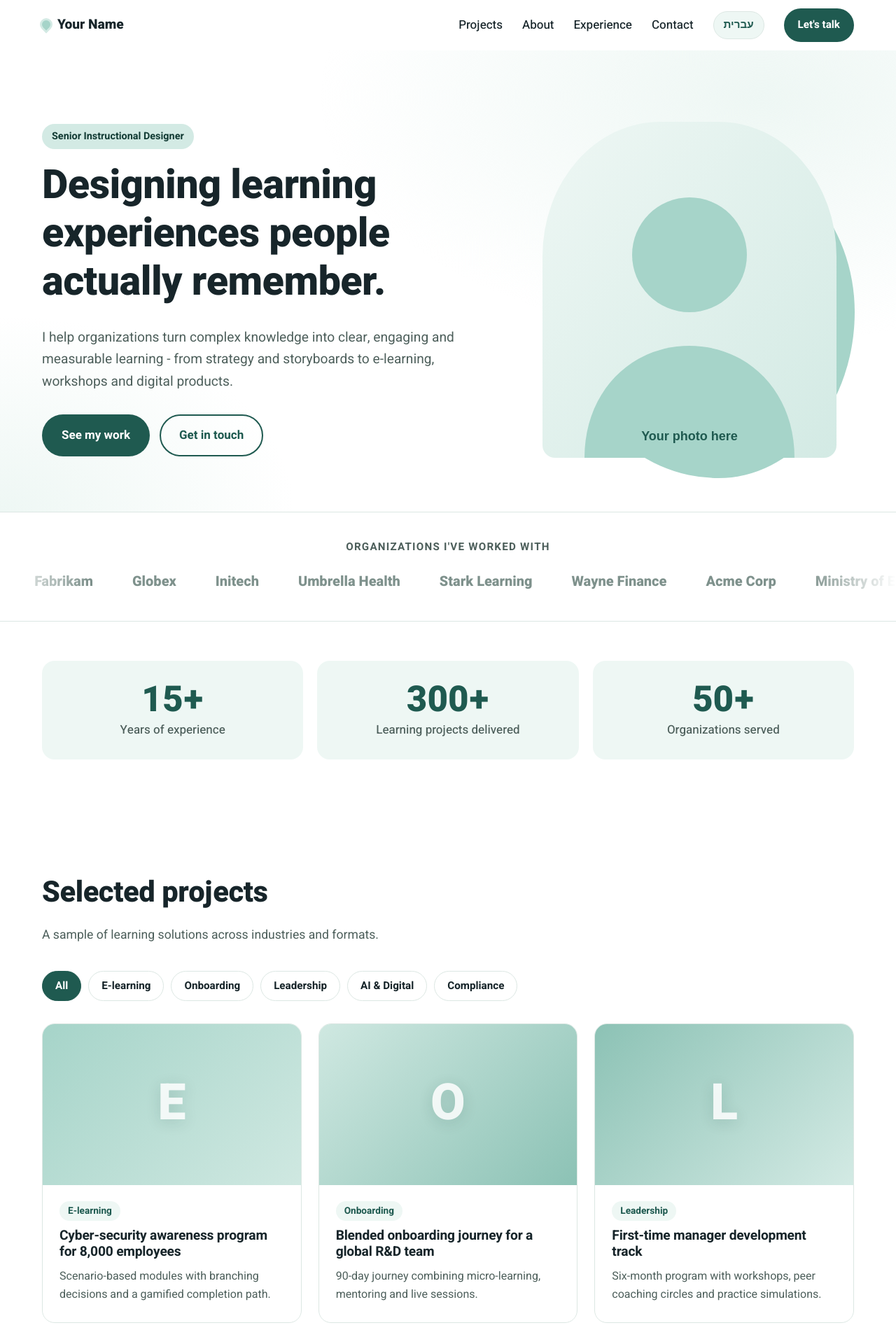
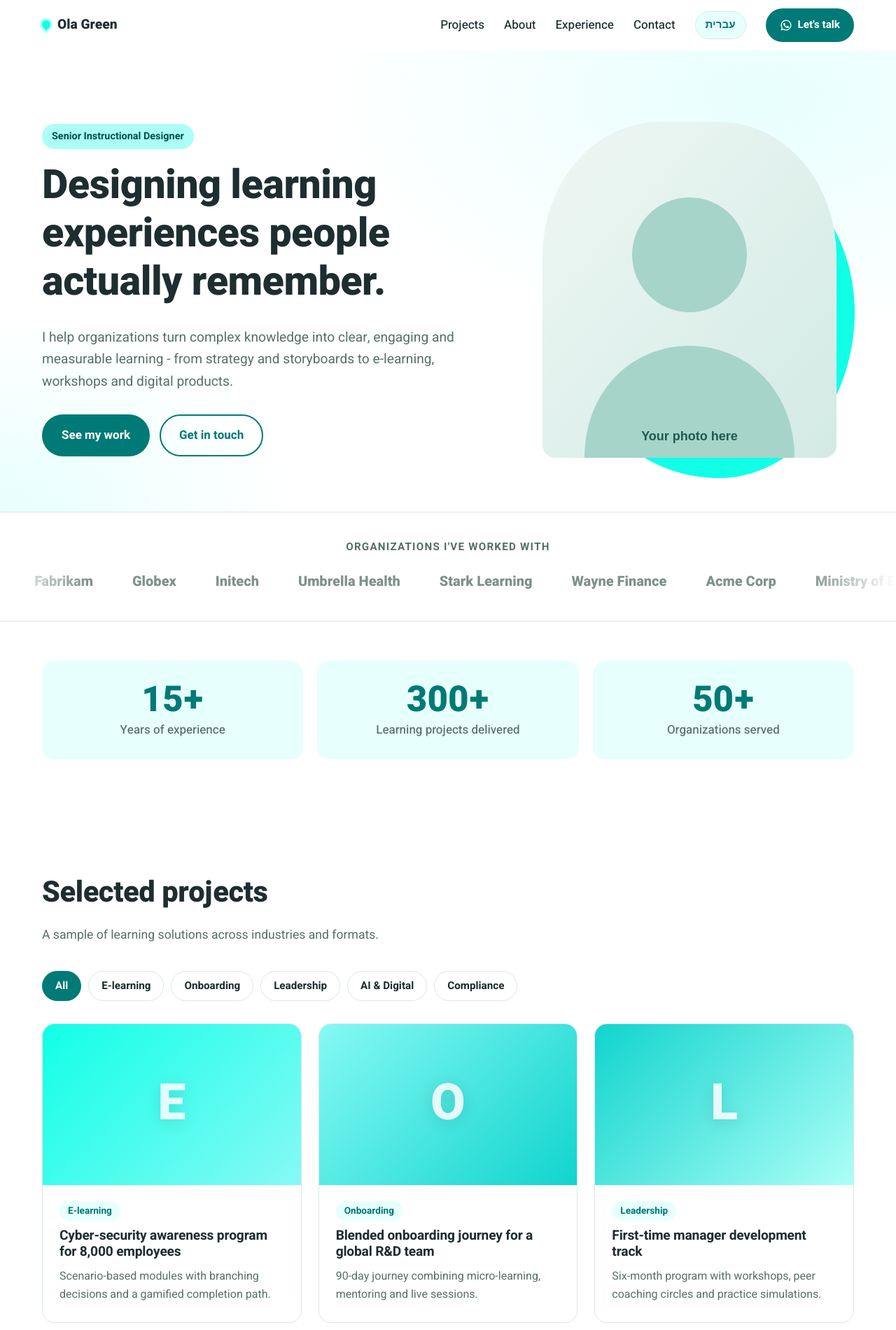
Before and after one commit to OlaGreen82/portfolio, a plain HTML site: page site/index.html in a window 1280 px wide. Shown: the top 1900 px of the page at 70% size. Drawn offline with Linux system fonts and the light colour scheme.

Commit message:
Personalize portfolio and brighten brand color
- Set real name (Ola Green / אולה גרין) and WhatsApp number
- Switch brand color from muted Dewdrops green to neon cyan #11FFE7
- Add WhatsApp icon to the header "Let's talk" button
- Document the EN/HE content-mirroring convention in CLAUDE.md

Co-Authored-By: Claude Sonnet 5 <noreply@anthropic.com>

```diff
--- a/site/css/styles.css
+++ b/site/css/styles.css
@@ -4,14 +4,14 @@
    Pantone Connect if you have it. Everything else derives from it visually.
    ========================================================================== */
 :root {
-  --dewdrop: #A6D4C9;        /* primary brand colour */
-  --dewdrop-soft: #D3EAE4;   /* borders, chips */
-  --dewdrop-mist: #EEF7F4;   /* tinted section backgrounds */
-  --dewdrop-deep: #1F5A50;   /* buttons, links (AA contrast on white) */
-  --dewdrop-dark: #143D36;   /* hover state */
+  --dewdrop: #11FFE7;        /* primary brand colour */
+  --dewdrop-soft: #ACFFF7;   /* borders, chips */
+  --dewdrop-mist: #E7FFFD;   /* tinted section backgrounds */
+  --dewdrop-deep: #007A76;   /* buttons, links (AA contrast on white) */
+  --dewdrop-dark: #00524F;   /* hover state */
 
-  --ink: #17252A;
-  --ink-muted: #4D5F5B;
+  --ink: #1E2E30;
+  --ink-muted: #56706A;
   --paper: #FFFFFF;
   --line: #DCE7E3;
 
@@ -72,6 +72,7 @@ p { margin: 0 0 1em; }
   transition: background-color .2s, color .2s, border-color .2s, transform .2s;
 }
 .btn:hover { transform: translateY(-2px); }
+.btn svg { width: 18px; height: 18px; fill: currentColor; flex-shrink: 0; }
 .btn-primary { background: var(--dewdrop-deep); color: #fff; }
 .btn-primary:hover { background: var(--dewdrop-dark); }
 .btn-ghost { border-color: var(--dewdrop-deep); color: var(--dewdrop-deep); background: transparent; }
@@ -242,9 +243,9 @@ p { margin: 0 0 1em; }
 
 .project-media { position: relative; aspect-ratio: 16 / 10; display: grid; place-items: center; overflow: hidden; }
 .project-media img { width: 100%; height: 100%; object-fit: cover; }
-.tone-0 { background: linear-gradient(135deg, var(--dewdrop), #CFE8E1); }
-.tone-1 { background: linear-gradient(135deg, #CFE8E1, #8CC2B5); }
-.tone-2 { background: linear-gradient(135deg, #8CC2B5, var(--dewdrop-soft)); }
+.tone-0 { background: linear-gradient(135deg, var(--dewdrop), #86F9F5); }
+.tone-1 { background: linear-gradient(135deg, #86F9F5, #11D4CE); }
+.tone-2 { background: linear-gradient(135deg, #11D4CE, var(--dewdrop-soft)); }
 .tone-3 { background: linear-gradient(135deg, var(--dewdrop-soft), var(--dewdrop)); }
 .project-initial { font-size: 4.5rem; font-weight: 800; color: rgba(255, 255, 255, 0.85); text-shadow: 0 4px 20px rgba(20, 61, 54, .15); }
 
@@ -295,7 +296,7 @@ p { margin: 0 0 1em; }
 .timeline-item p { color: var(--ink-muted); margin: 0; }
 
 /* ---- Contact ------------------------------------------------------------ */
-.contact { background: linear-gradient(160deg, var(--dewdrop) 0%, #8FC6B9 100%); }
+.contact { background: linear-gradient(160deg, var(--dewdrop) 0%, #11D4CE 100%); }
 .contact-inner { text-align: center; max-width: 760px; }
 .contact .lead { margin-inline: auto; color: var(--dewdrop-dark); }
 .contact-links { display: flex; flex-wrap: wrap; justify-content: center; gap: 16px; margin-top: 32px; }
--- a/site/index.html
+++ b/site/index.html
@@ -30,7 +30,10 @@
         <a href="#experience" data-t="nav.experience"></a>
         <a href="#contact" data-t="nav.contact"></a>
         <button class="lang-toggle" type="button" data-t="langToggle"></button>
-        <a class="btn btn-primary btn-sm js-whatsapp" target="_blank" rel="noopener" data-t="nav.talk"></a>
+        <a class="btn btn-primary btn-sm js-whatsapp" target="_blank" rel="noopener">
+          <svg viewBox="0 0 24 24" aria-hidden="true"><path d="M12 2a10 10 0 0 0-8.6 15.1L2 22l5-1.3A10 10 0 1 0 12 2zm0 18.2a8.2 8.2 0 0 1-4.2-1.2l-.3-.2-3 .8.8-2.9-.2-.3A8.2 8.2 0 1 1 12 20.2zm4.5-6.1c-.2-.1-1.5-.7-1.7-.8-.2-.1-.4-.1-.6.1l-.8 1c-.1.2-.3.2-.5.1a6.7 6.7 0 0 1-3.3-2.9c-.2-.4.2-.4.7-1.3.1-.2 0-.3 0-.4l-.8-1.9c-.2-.5-.4-.4-.6-.4h-.5a1 1 0 0 0-.7.3 3 3 0 0 0-.9 2.2 5.2 5.2 0 0 0 1.1 2.7 11.8 11.8 0 0 0 4.5 4c1.7.7 2.3.8 3.2.6a2.7 2.7 0 0 0 1.8-1.3 2.2 2.2 0 0 0 .2-1.3c-.1-.1-.3-.2-.5-.3z"/></svg>
+          <span data-t="nav.talk"></span>
+        </a>
       </nav>
     </div>
   </header>
--- a/site/js/content.js
+++ b/site/js/content.js
@@ -9,7 +9,7 @@ window.SITE_CONTENT = {
     email: "hello@example.com",
     linkedin: "https://www.linkedin.com/in/your-profile",
     // International format, digits only (972 = Israel), e.g. 972501234567
-    whatsapp: "972500000000",
+    whatsapp: "972545794047",
     cvUrl: "#", // e.g. "files/cv.pdf" once you add it to site/files/
     portrait: "img/portrait-placeholder.svg",
 
@@ -22,9 +22,9 @@ window.SITE_CONTENT = {
   },
 
   en: {
-    name: "Your Name",
+    name: "Ola Green",
     meta: {
-      title: "Your Name | Senior Instructional Designer",
+      title: "Ola Green | Senior Instructional Designer",
       description: "Senior instructional designer creating learning experiences that connect people, knowledge and technology."
     },
     nav: { projects: "Projects", about: "About", experience: "Experience", contact: "Contact", talk: "Let's talk" },
@@ -89,9 +89,9 @@ window.SITE_CONTENT = {
   },
 
   he: {
-    name: "השם שלך",
+    name: "אולה גרין",
     meta: {
-      title: "השם שלך | מעצבת למידה בכירה",
+      title: "אולה גרין | מעצבת למידה בכירה",
       description: "מעצבת למידה בכירה - חוויות למידה שמחברות בין אנשים, ידע וטכנולוגיה."
     },
     nav: { projects: "פרויקטים", about: "אודות", experience: "ניסיון", contact: "צור קשר", talk: "בואו נדבר" },
```
Also changed, not shown: 1 other file.
